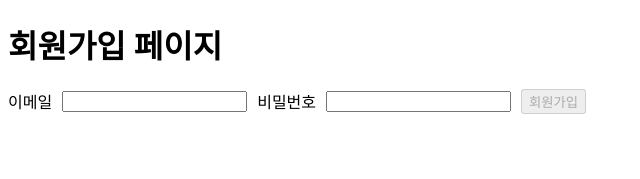
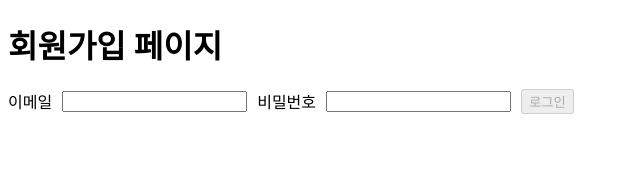
Before and after one commit to jypman/wanted-pre-onboarding-frontend, a React (Create React App) app: page /signup in a window 1280 px wide. Shown: the top 179 px of the page, without its empty margins (0-640 px from the left). Built offline with nearby package versions, Linux system fonts and the light colour scheme.

Commit message:
fix : 로그인, 회원가입 페이지에서 사용되는 공통 컴포넌트 분리하여 따로 관리하기

```diff
--- /dev/null
+++ b/src/components/AuthForm.tsx
@@ -0,0 +1,54 @@
+import React, { useState } from "react";
+import module from "../styles/Signin.module.css";
+import { isValidEmail, isValidPwd } from "../utils/auth";
+
+interface AuthFormProps {
+  type: "signin" | "signup";
+  onFormSubmit: (email: string, password: string) => void;
+}
+
+export const AuthForm = ({ type, onFormSubmit }: AuthFormProps) => {
+  const [email, setEmail] = useState<string>("");
+  const [password, setPassword] = useState<string>("");
+
+  const typeEmailVal = (event: React.ChangeEvent<HTMLInputElement>): void => {
+    setEmail(event.target.value);
+  };
+
+  const typePwdVal = (event: React.ChangeEvent<HTMLInputElement>): void => {
+    setPassword(event.target.value);
+  };
+
+  return (
+    <section>
+      <form
+        onSubmit={(e) => {
+          e.preventDefault();
+          onFormSubmit(email, password);
+        }}
+        className={module["form-module"]}
+      >
+        <label htmlFor="email-input">이메일</label>
+        <input
+          id="email-input"
+          data-testid="email-input"
+          onChange={typeEmailVal}
+        />
+
+        <label htmlFor="password-input">비밀번호</label>
+        <input
+          id="password-input"
+          data-testid="password-input"
+          onChange={typePwdVal}
+        />
+
+        <button
+          disabled={!isValidEmail(email) || !isValidPwd(password)}
+          data-testid={type === "signin" ? "signin-button" : "signup-button"}
+        >
+          로그인
+        </button>
+      </form>
+    </section>
+  );
+};
--- a/src/pages/Signin.tsx
+++ b/src/pages/Signin.tsx
@@ -1,60 +1,25 @@
-import React, { useState } from "react";
+import React from "react";
 import { useNavigate } from "react-router-dom";
 import { requestSignin } from "../api/auth";
-import { isValidEmail, isValidPwd } from "../utils/auth";
-import module from "../styles/Signin.module.css";
+import { AuthForm } from "../components/AuthForm";
 
 const Signin = () => {
   const navigate = useNavigate();
-  const [email, setEmail] = useState<string>("");
-  const [password, setPassword] = useState<string>("");
 
-  const handleSignin = async (): Promise<void> => {
-    try {
-      const data = await requestSignin({ email, password });
-      window.localStorage.setItem("accessToken", data.access_token);
-      navigate("/todo");
-    } catch (e) {
-      console.error(e);
-      alert("다시 시도해주시기 바랍니다.");
-    }
-  };
-
-  const handleEmailVal = (event: React.ChangeEvent<HTMLInputElement>): void => {
-    setEmail(event.target.value);
-  };
-
-  const handlePwdVal = (event: React.ChangeEvent<HTMLInputElement>): void => {
-    setPassword(event.target.value);
+  const handleSignin = async (
+    email: string,
+    password: string,
+  ): Promise<void> => {
+    const data = await requestSignin({ email, password });
+    window.localStorage.setItem("accessToken", data.access_token);
+    navigate("/todo");
   };
 
   return (
-    <>
+    <main>
       <h1>로그인 페이지</h1>
-      <div className={module["form-module"]}>
-        <label htmlFor="email-input">이메일</label>
-        <input
-          id="email-input"
-          data-testid="email-input"
-          onChange={handleEmailVal}
-        />
-
-        <label htmlFor="password-input">비밀번호</label>
-        <input
-          id="password-input"
-          data-testid="password-input"
-          onChange={handlePwdVal}
-        />
-
-        <button
-          disabled={!isValidEmail(email) || !isValidPwd(password)}
-          data-testid="signin-button"
-          onClick={handleSignin}
-        >
-          로그인
-        </button>
-      </div>
-    </>
+      <AuthForm type="signin" onFormSubmit={handleSignin} />
+    </main>
   );
 };
 
--- a/src/pages/Signup.tsx
+++ b/src/pages/Signup.tsx
@@ -1,58 +1,23 @@
-import React, { useState } from "react";
+import React from "react";
 import { useNavigate } from "react-router-dom";
 import { requestSignup } from "../api/auth";
-import { isValidEmail, isValidPwd } from "../utils/auth";
-import module from "../styles/Signup.module.css";
+import { AuthForm } from "../components/AuthForm";
 
 const Signup = () => {
   const navigate = useNavigate();
-  const [email, setEmail] = useState<string>("");
-  const [password, setPassword] = useState<string>("");
 
-  const handleSignUp = async (): Promise<void> => {
-    try {
-      await requestSignup({ email, password });
-      navigate("/signin");
-    } catch (e) {
-      console.error(e);
-      alert("다시 시도해주시기 바랍니다.");
-    }
-  };
-
-  const handleEmailVal = (event: React.ChangeEvent<HTMLInputElement>): void => {
-    setEmail(event.target.value);
-  };
-
-  const handlePwdVal = (event: React.ChangeEvent<HTMLInputElement>): void => {
-    setPassword(event.target.value);
+  const handleSignUp = async (
+    email: string,
+    password: string,
+  ): Promise<void> => {
+    await requestSignup({ email, password });
+    navigate("/signin");
   };
 
   return (
     <>
       <h1>회원가입 페이지</h1>
-      <div className={module["form-module"]}>
-        <label htmlFor="email-input">이메일</label>
-        <input
-          id="email-input"
-          data-testid="email-input"
-          onChange={handleEmailVal}
-        />
-
-        <label htmlFor="password-input">비밀번호</label>
-        <input
-          id="password-input"
-          data-testid="password-input"
-          onChange={handlePwdVal}
-        />
-
-        <button
-          disabled={!isValidEmail(email) || !isValidPwd(password)}
-          data-testid="signup-button"
-          onClick={handleSignUp}
-        >
-          회원가입
-        </button>
-      </div>
+      <AuthForm type="signup" onFormSubmit={handleSignUp} />
     </>
   );
 };
```
